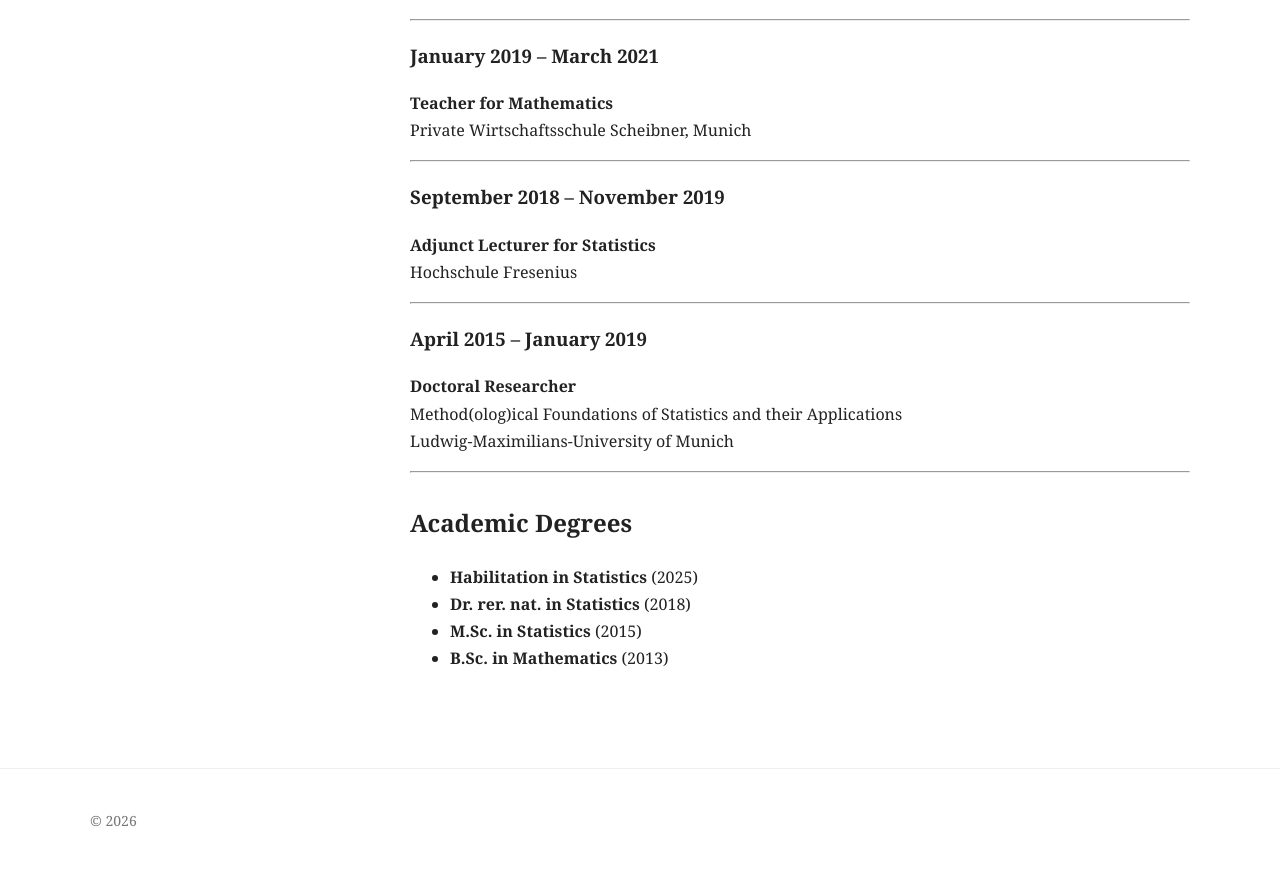
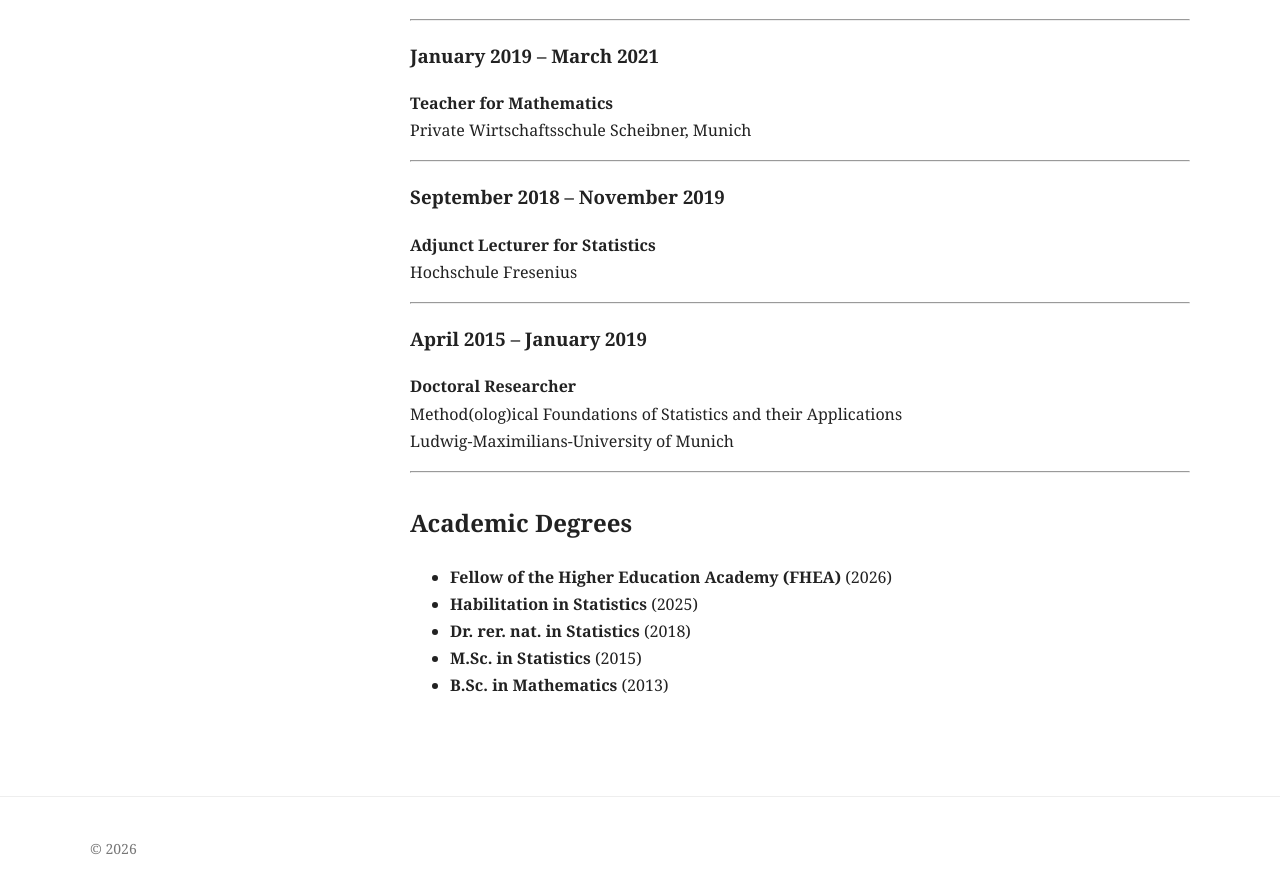
Before and after one commit to jansenc/jansenc.github.io, a Jekyll site: the page built from cv/index.md, in a window 1280 px wide and 900 px high, scrolled down 940 px. Shown: the top 894 px of the window. Built offline with Jekyll 4.4.1, drawn with Linux system fonts in a browser that asks for light colours; before the commit the page ends 1813 px from its top, so only the background shows below that.

Commit message:
Update index.md

```diff
--- a/cv/index.md
+++ b/cv/index.md
@@ -80,6 +80,7 @@ permalink: /cv/
 <h2>Academic Degrees</h2>
 
 <ul>
+   <li><strong>Fellow of the Higher Education Academy (FHEA)</strong> (2026)</li>
   <li><strong>Habilitation in Statistics</strong> (2025)</li>
   <li><strong>Dr. rer. nat. in Statistics</strong> (2018)</li>
   <li><strong>M.Sc. in Statistics</strong> (2015)</li>
```
